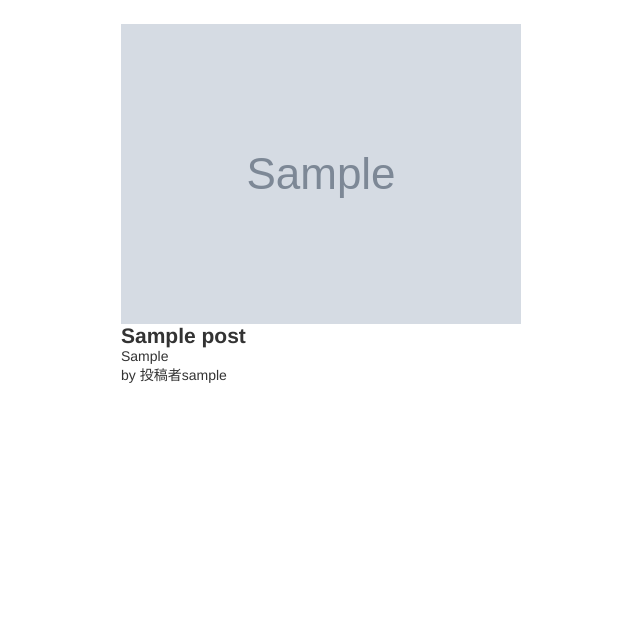
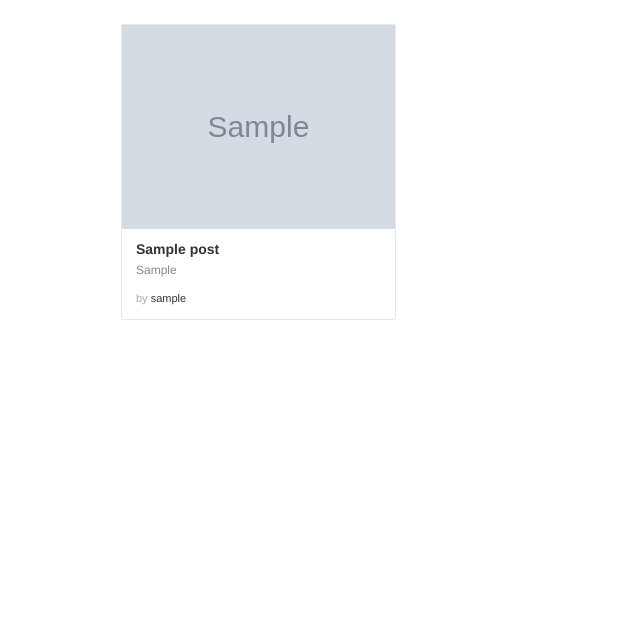
Before and after one commit to ishiitsubasa/protospace-a, a Django app: page / in a window 1280 px wide. Shown: the part 60-684 px from the top of the page, without its empty margins (79-719 px from the left). Run offline with Django 5.2, Linux system fonts and the light colour scheme; tables that the repository leaves empty hold one stand-in row (values such as "Sample post"); grey boxes marked "Sample" are stand-in pictures.

Commit message:
indexの表示修正

```diff
--- a/static/css/style.css
+++ b/static/css/style.css
@@ -249,7 +249,7 @@ main {
   display: block;
 }
 
-.form-wrapper input[type="submit"] {
+.form-wrapper button[type="submit"] {
   padding: 8px 20px;
   background-color: #57C3E9;
   color: #fff;
@@ -261,7 +261,7 @@ main {
   font-family: inherit;
 }
 
-.form-wrapper input[type="submit"]:hover {
+.form-wrapper button[type="submit"]:hover {
   background-color: #3aadd4;
 }
 
@@ -313,7 +313,7 @@ main {
 }
 
 .container textarea {
-  min-height: 70px;
+  min-height: 50px;
   resize: vertical;
 }
 
@@ -323,7 +323,7 @@ main {
   display: block;
 }
 
-.container input[type="submit"] {
+.container button[type="submit"] {
   padding: 8px 20px;
   background-color: #57C3E9;
   color: #fff;
@@ -335,7 +335,7 @@ main {
   font-family: inherit;
 }
 
-.container input[type="submit"]:hover {
+.container button[type="submit"]:hover {
   background-color: #3aadd4;
 }
 
--- a/templates/posts/_post_list.html
+++ b/templates/posts/_post_list.html
@@ -1,15 +1,17 @@
 {% load static %}
-
+<div class="card-grid">
 {% for post in posts %}
-  <div class="content_post">
-    <div class="more">
-      {% if post.image %}
-        <span><img src="{{ post.image.url }}"></span>
-      {% endif %}
-      <h2><a href="{% url 'Posts:detail' post.pk %}">{{ post.name }}</a></h2>
-      <p class=catchphrase>{{ post.catchphrase }}</p>
-      <span class="user">by <a href="{% url 'users:mypage' post.user.pk %}">
-        <span>投稿者</span>{{ post.user.nickname }}</a></span>
-    </div>
+<div class="card">
+  {% if post.image %}
+  <img class="card__thumbnail" src="{{ post.image.url }}">
+  {% else %}
+  <div class="card__thumbnail"></div>
+  {% endif %}
+  <div class="card__body">
+    <h2 class="card__title"><a href="{% url 'Posts:detail' post.pk %}">{{ post.name }}</a></h2>
+    <p class="card__description">{{ post.catchphrase }}</p>
+    <span class="card__author">by <a href="{% url 'users:mypage' post.user.pk %}">{{ post.user.nickname }}</a></span>
   </div>
+</div>
 {% endfor %}
+</div>
--- a/templates/posts/create.html
+++ b/templates/posts/create.html
@@ -5,7 +5,7 @@
 <div class="contents row">
   <div class="container">
     <h3>新規プロトタイプ投稿</h3>
-    <form method="post" enctype="multipart/form-data">
+    <form method="post" enctype="multipart/form-data" class="form-wrapper">
       {% csrf_token %}
       {% include "posts/_form.html" %}
     </form>
```
Also changed, not shown: templates/posts/_form.html (+4 -18 lines).
